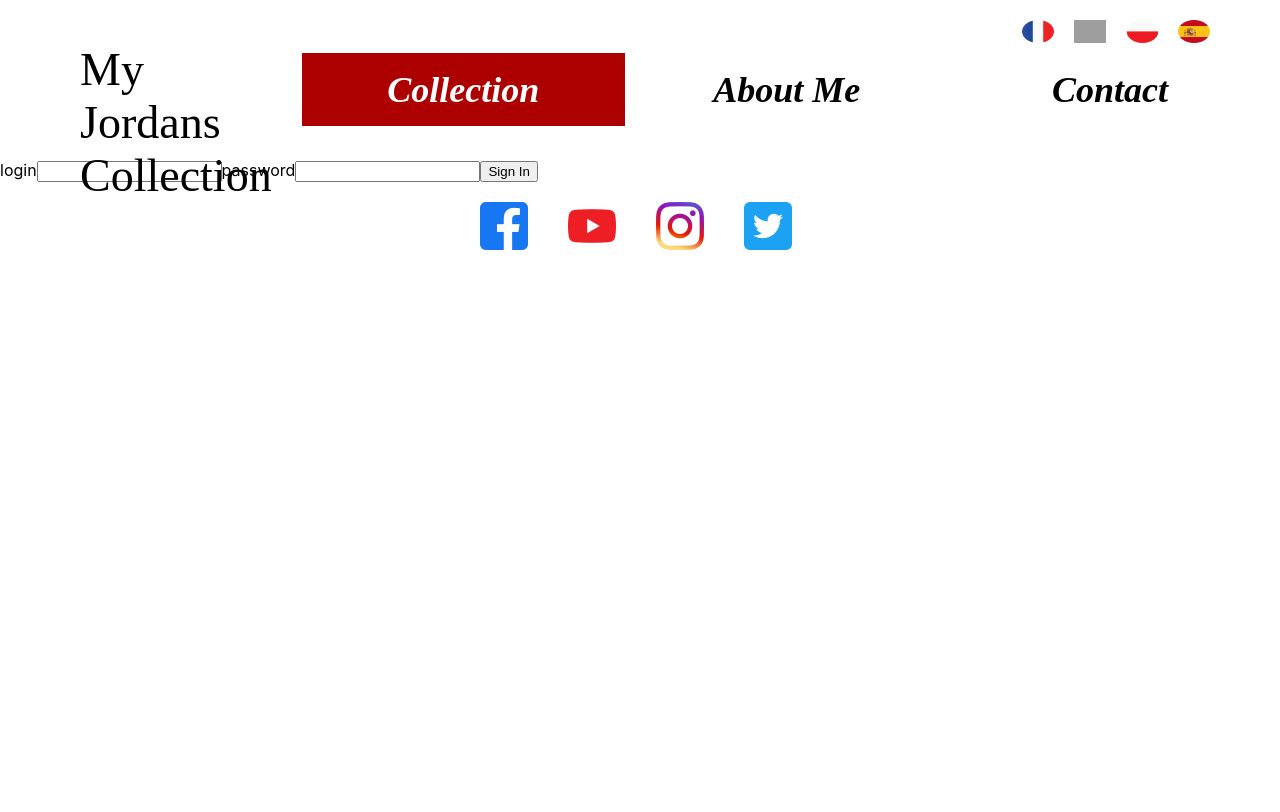
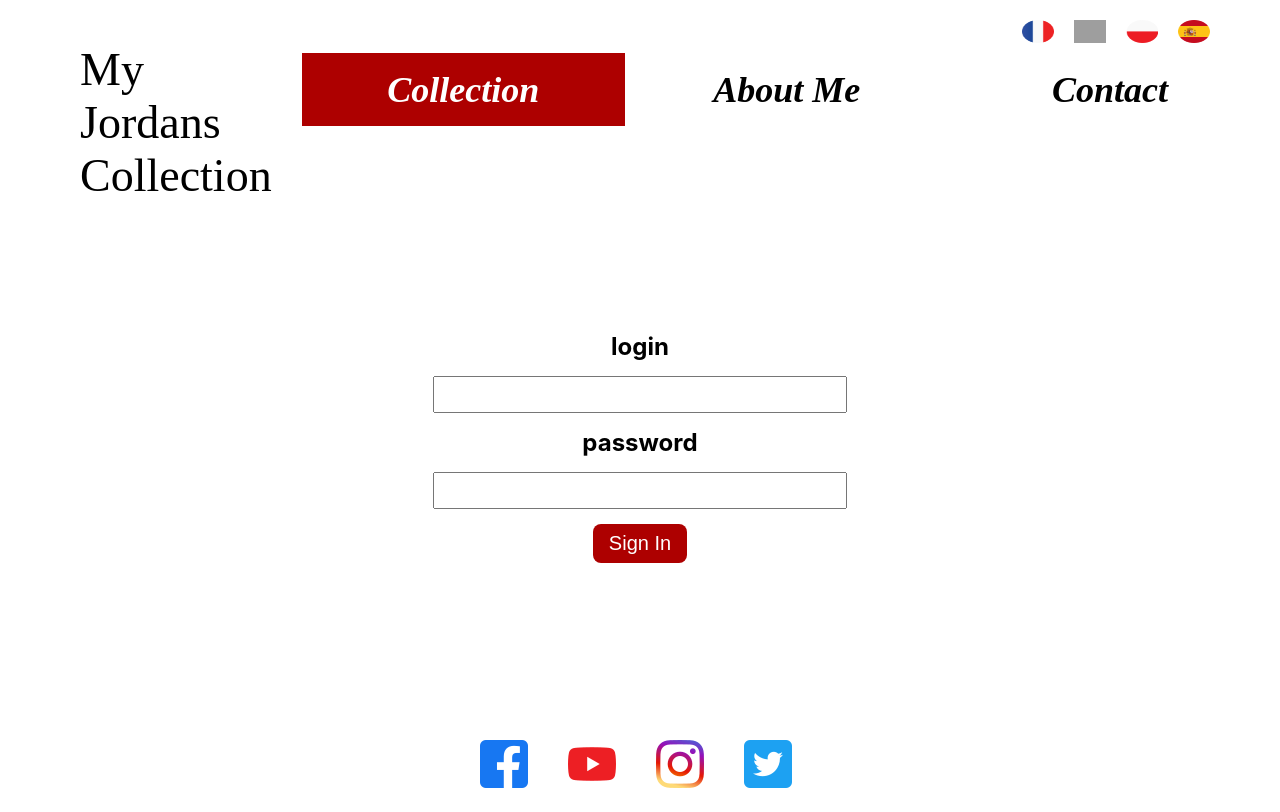
Before and after one commit to Jaroslaw-Bak/jordany, a React (Create React App) app: page /signin in a window 1280 px wide. Built offline with nearby package versions, Linux system fonts and the light colour scheme; grey boxes are pictures that could not be loaded; a web font is replaced by a local one.

Commit message:
created admin page and modigied signIn page to connect to backend

```diff
--- a/src/App.js
+++ b/src/App.js
@@ -8,6 +8,7 @@ import Contact from './components/Contact';
 import SingleBootPage from './components/SingleBootPage';
 import AdminSgnIn from './components/AdminSgnIn';
 import ProtectedRoute from './components/ProtectedRoute';
+import AdminPage from './components/AdminPage';
 
 const App = () => {
   return (
@@ -26,7 +27,7 @@ const App = () => {
         <Route path="/boot/:id">
           <SingleBootPage />
         </Route>
-        <ProtectedRoute path="/admin" component={Contact} />
+        <ProtectedRoute path="/admin" component={AdminPage} />
         <Route path="/">
               <Home />
         </Route>
--- /dev/null
+++ b/src/components/AdminPage.js
@@ -0,0 +1,46 @@
+import axios from "axios";
+import { useState } from "react";
+import '../stylesheets/adminSignin.css';
+import { useTranslation } from "react-i18next";
+
+const AdminPage =() => {
+
+
+  const [name,setName]= useState('');
+  const [message,setMessage]= useState('');
+  const {t} = useTranslation();
+
+  // const handleSubmit = () => {
+
+  //   axios.post("http://localhost:3050/api/login", { username, password}).then(response => {
+  //     if(response.data.isAuthenticated){
+  //       console.log("logged in")
+  //       sessionStorage.setItem("isAuthenticated", "true");
+  //       history.push('/admin')
+  //     }else {
+  //       console.log("Wrong username or password")
+  //     }
+  //   })
+
+  // };
+
+
+  return (
+    <div className="adminsignin">
+      <label>Update your collection</label>
+      <label htmlFor="name">Enter your boot name</label>
+      <input value={name} onChange={(e)=> setName(e.target.value)} placeholder={t('Contact.placeholders.name')} type="text" id="name" name="name" />
+      <label htmlFor="message">Enter your description en</label>
+      <textarea value={message} onChange={(e)=> setMessage(e.target.value)} placeholder={t('Contact.placeholders.message')} id="message" name="message" />
+      <label htmlFor="message">Enter your description pl</label>
+      <textarea value={message} onChange={(e)=> setMessage(e.target.value)} placeholder={t('Contact.placeholders.message')} id="message" name="message" />
+      <label htmlFor="message">Enter your description es</label>
+      <textarea value={message} onChange={(e)=> setMessage(e.target.value)} placeholder={t('Contact.placeholders.message')} id="message" name="message" />
+      <label htmlFor="message">Enter your description fr</label>
+      <textarea value={message} onChange={(e)=> setMessage(e.target.value)} placeholder={t('Contact.placeholders.message')} id="message" name="message" />
+    </div>
+
+  )
+}
+
+export default AdminPage;
--- a/src/components/AdminSgnIn.js
+++ b/src/components/AdminSgnIn.js
@@ -1,5 +1,7 @@
+import axios from "axios";
 import { useState } from "react";
 import { useHistory } from "react-router-dom";
+import '../stylesheets/adminSignin.css';
 
 
 const AdminSgnIn =() => {
@@ -10,25 +12,21 @@ const AdminSgnIn =() => {
 
   const handleSubmit = () => {
 
-    //if username or password field is empty, return error message
-    if (username === "" || password === "") {
-      console.log("Empty username/password field")
+    axios.post("http://localhost:3050/api/login", { username, password}).then(response => {
+      if(response.data.isAuthenticated){
+        console.log("logged in")
+        sessionStorage.setItem("isAuthenticated", "true");
+        history.push('/admin')
+      }else {
+        console.log("Wrong username or password")
+      }
+    })
 
-    } else if (
-      username.toLowerCase() === "admin" &&
-      password === "123456"
-    ) {
-      //Signin Success
-      localStorage.setItem("isAuthenticated", "true");
-      history.push('/admin')
-    } else {
-      console.log("Empty username/password field")
-    }
   };
 
 
   return (
-    <div>
+    <div className="adminsignin">
       <label>login</label>
       <input value={username} onChange={(e)=> setUsername(e.target.value)} />
       <label>password</label>
--- a/src/components/Contact.js
+++ b/src/components/Contact.js
@@ -7,7 +7,6 @@ const Contact = () => {
   const [name,setName]= useState('');
   const [email,setEmail]= useState('');
   const [message,setMessage]= useState('');
-  const [surname,setSurname]= useState('');
 
   const {t} = useTranslation();
 
--- a/src/components/Home.js
+++ b/src/components/Home.js
@@ -10,8 +10,6 @@ const Home = () => {
   useEffect(() => {
     axios.get("http://localhost:3050/api/shoes/").then(response => {
       setShoes(response.data)
-      console.log(response.data)
-
   });
 
   }, [])
--- a/src/components/ProtectedRoute.js
+++ b/src/components/ProtectedRoute.js
@@ -2,8 +2,7 @@ import React from "react";
 import { Redirect, Route } from "react-router-dom";
 
 function ProtectedRoute({ component: Component, ...restOfProps }) {
-  const isAuthenticated = localStorage.getItem("isAuthenticated");
-  console.log("this", isAuthenticated);
+  const isAuthenticated = sessionStorage.getItem("isAuthenticated");
 
   return (
     <Route
--- a/src/components/SingleBootPage.js
+++ b/src/components/SingleBootPage.js
@@ -13,11 +13,14 @@ const SingleBootPage = () => {
   const {id} = useParams();
   const [boot, setBoot]=useState();
   const lang = useLanguage();
+  const [images, setImages]=useState();
+  const [imgNumber, setImgNumber]=useState(0);
 
   useEffect(() => {
     if(id){
       axios.get("http://localhost:3050/api/shoe/", {  params: {_id: parseInt(id)}  }).then(response => {
       setBoot(response.data)
+      setImages(response.data[0].imgs)
     });
     }
 
@@ -27,9 +30,17 @@ const SingleBootPage = () => {
 
   return (
     <div className="singlebootpage">
-     {boot && <div className="singlebootpage-container"> <img  className="home-shoe" src={boot[0].imgs[0]} alt="cos" />
+     {boot && <div className="singlebootpage-container">
         <div className="singlebootpage-leftside">
-          <h2>{boot[0].language.en.name}</h2>
+          <img  className="singlebootpage-bigImg" src={boot[0].imgs[imgNumber]} alt="cos" />
+          <div className="singlebootpage-smallImage-container">
+            {images && images.map((img, index)=>(
+              <img onClick={()=> setImgNumber(index)} className="singlebootpage-smallImg" src={img} alt="cos"/>
+            ))}
+          </div>
+        </div>
+        <div className="singlebootpage-rightside">
+          <h1>{boot[0].language.en.name}</h1>
           <p>{boot[0].language[lang].description}</p>
         </div>
       </div>}
--- /dev/null
+++ b/src/stylesheets/adminSignin.css
@@ -0,0 +1,38 @@
+.adminsignin {
+  display: flex;
+  flex-direction: column;
+  align-items: center;
+  justify-content: center;
+  height: 70vh;
+}
+
+.adminsignin label {
+  font-size: 24px;
+  font-weight: bold;
+  margin-top: 15px;
+}
+
+.adminsignin input {
+  font-size: 20px;
+  padding: 5px;
+  min-width: 400px;
+  margin-top: 15px;
+}
+
+.adminsignin button {
+  margin-top: 15px;
+  font-size: 20px;
+  padding: 8px 16px;
+  background-color: #ad0000;
+  cursor: pointer;
+  border: none;
+  outline: none;
+  border-radius: 8px;
+  color: #fff;
+}
+
+.adminsignin button:hover {
+  background-color: #fff;
+  color: #ad0000;
+  border: 1px solid #ad0000;
+}
--- a/src/stylesheets/singlebootpage.css
+++ b/src/stylesheets/singlebootpage.css
@@ -10,12 +10,49 @@
   flex-direction: row;
 }
 
-.singlebootpage-container img {
+.singlebootpage-container .singlebootpage-bigImg {
   width: 500px;
   height: 500px;
 }
 
+.singlebootpage-smallImg {
+  width: 150px;
+  height: 150px;
+  cursor: pointer;
+}
+
+.singlebootpage-smallImg:hover {
+  opacity: 0.8;
+}
+
 .singlebootpage-leftside {
+  display: flex;
+  flex-direction: column;
+  flex: 0.5;
+}
+
+.singlebootpage-smallImage-container {
+  display: flex;
+  flex-direction: row;
+  flex-wrap: wrap;
+}
+
+.singlebootpage-rightside {
+  display: flex;
   flex-direction: column;
   margin: 20px;
+  flex: 0.5;
+  align-items: center;
+  justify-content: flex-start;
 }
+
+.singlebootpage-rightside p {
+  margin-top: 30px;
+  font-size: 20px;
+  width: 450px;
+}
+
+.singlebootpage-rightside h1 {
+  width: 450px;
+  text-align: center;
+}
```
